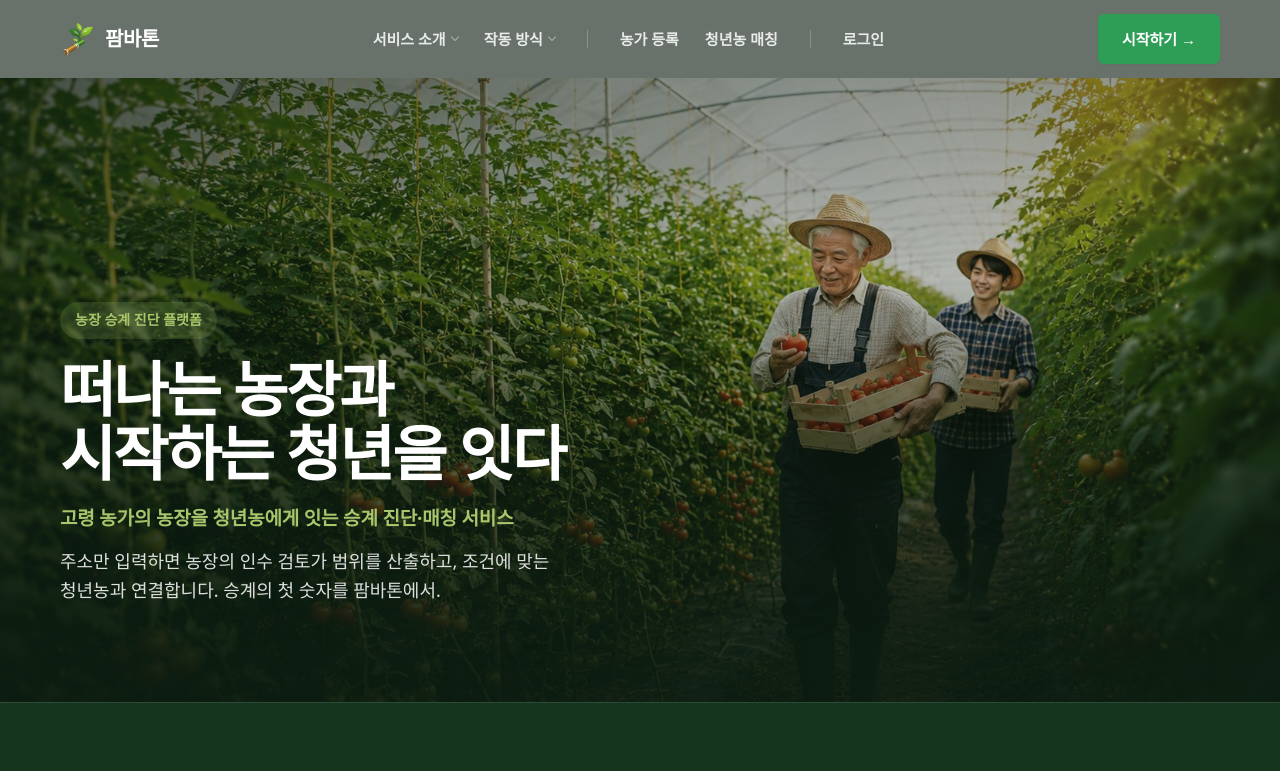
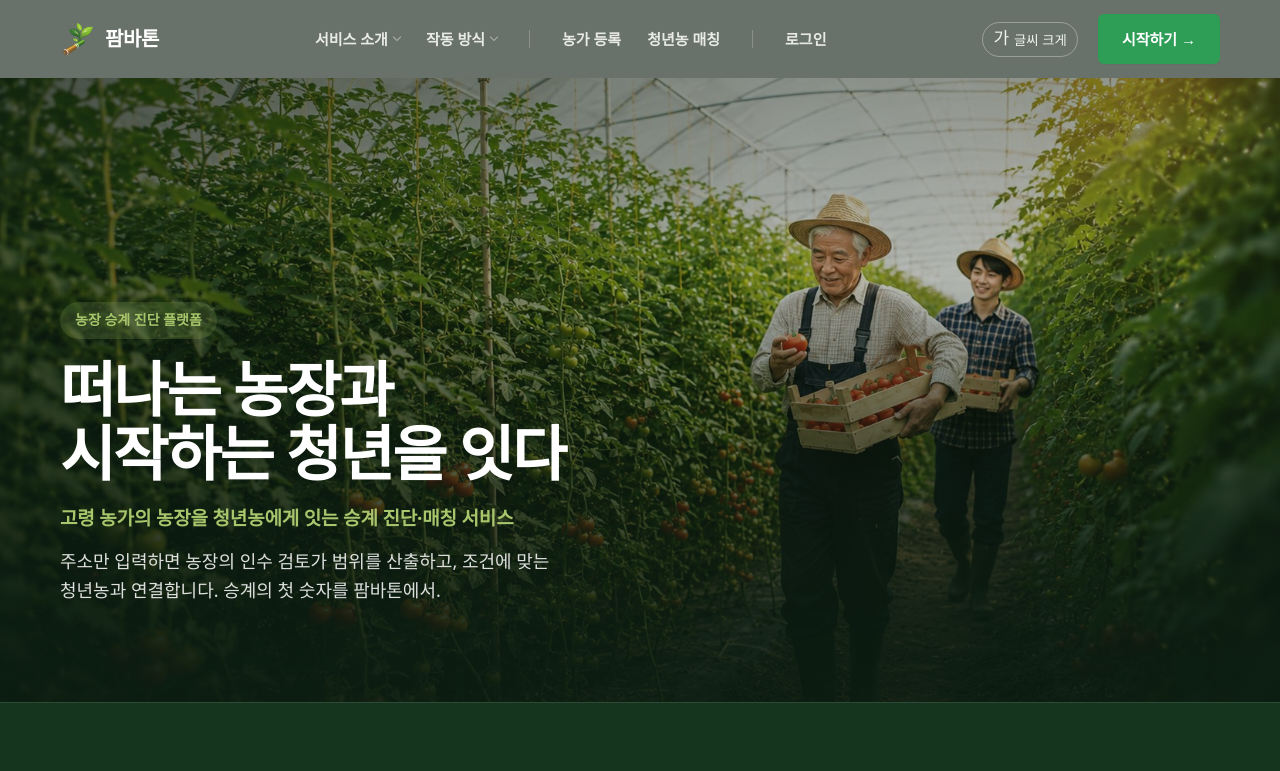
Before and after one commit to wjdgnsdl213/FarmBaton, a React (Vite) app in the folder frontend/: page / in a window 1280 px wide. Shown: the top 771 px of the page. Built offline with nearby package versions, Linux system fonts and the light colour scheme; no server answers; a web font is replaced by a local one.

Commit message:
[P4] 큰 글씨와 역할 재선택 설정

```diff
--- a/frontend/src/main.tsx
+++ b/frontend/src/main.tsx
@@ -12,6 +12,8 @@ import ProfilePage from './pages/ProfilePage'
 import { getToken, getRole, clearToken } from './api'
 import logoImg from './assets/logo.png'
 import './style.css'
+
+const LARGE_TEXT_KEY = 'fb_large_text'
 
 function RoleNotice({ requiredRole }: { requiredRole: 'FARMER' | 'YOUNG' }) {
   const roleLabel = requiredRole === 'FARMER' ? '농장주' : '청년농'
@@ -84,7 +86,7 @@ function NavLinks({ loc, activeSection, loggedIn, role, onLogout, onNavigate }:
   )
 }
 
-function Nav() {
+function Nav({ largeText, onToggleLargeText }: { largeText: boolean; onToggleLargeText: () => void }) {
   const loc = useLocation()
   const navigate = useNavigate()
   const loggedIn = !!getToken()
@@ -131,6 +133,16 @@ function Nav() {
           <NavLinks loc={loc} activeSection={activeSection} loggedIn={loggedIn} role={role} onLogout={logout} />
         </div>
         <div className="lp-nav-right">
+          <button
+            type="button"
+            className={`lp-text-size-toggle ${largeText ? 'active' : ''}`}
+            aria-pressed={largeText}
+            aria-label={largeText ? '큰 글씨 끄기' : '큰 글씨 켜기'}
+            onClick={onToggleLargeText}
+          >
+            <span aria-hidden="true">가</span>
+            <span className="lp-text-size-toggle-label">글씨 크게</span>
+          </button>
           {!loggedIn && <Link className="lp-pill lp-pill-warm" to="/">시작하기 →</Link>}
           <button
             className="lp-nav-burger"
@@ -148,6 +160,7 @@ function Nav() {
       {mobileOpen && (
         <div className="lp-nav-mobile-panel">
           <NavLinks loc={loc} activeSection={activeSection} loggedIn={loggedIn} role={role} onLogout={logout} onNavigate={() => setMobileOpen(false)} />
+          <Link to="/" onClick={() => setMobileOpen(false)}>처음 화면에서 역할 다시 고르기</Link>
         </div>
       )}
     </nav>
@@ -157,10 +170,16 @@ function Nav() {
 function App() {
   const loc = useLocation()
   const isWide = loc.pathname === '/' || loc.pathname === '/farmer' || loc.pathname === '/young' || loc.pathname === '/conversations'
+  const [largeText, setLargeText] = useState(() => localStorage.getItem(LARGE_TEXT_KEY) === 'true')
+
+  useEffect(() => {
+    document.documentElement.classList.toggle('large-text', largeText)
+    localStorage.setItem(LARGE_TEXT_KEY, String(largeText))
+  }, [largeText])
 
   return (
     <>
-      <Nav />
+      <Nav largeText={largeText} onToggleLargeText={() => setLargeText(value => !value)} />
       <main className={isWide ? 'main main-wide' : 'main'}>
         <Routes>
           <Route path="/" element={<LandingPage />} />
--- a/frontend/src/style.css
+++ b/frontend/src/style.css
@@ -25,13 +25,15 @@ html { scroll-behavior: smooth; }
   --radius-sm: 6px;
   --shadow: 0 1px 2px rgba(21,53,31,.04), 0 8px 24px rgba(21,53,31,.06);
   --shadow-sm: 0 1px 2px rgba(21,53,31,.05);
+  --base-font-size: 16px;
 }
+html.large-text { font-size: 118.75%; --base-font-size: 19px; }
 
 body {
   font-family: 'Pretendard', 'Apple SD Gothic Neo', system-ui, sans-serif;
   color: var(--ink);
   background: var(--cream);
-  font-size: 16px;
+  font-size: var(--base-font-size);
   line-height: 1.6;
   -webkit-font-smoothing: antialiased;
   word-break: keep-all;
@@ -610,6 +612,13 @@ textarea { resize: vertical; min-height: 60px; }
 }
 .lp-nav-inner { display: flex; align-items: center; justify-content: space-between; padding: 14px 20px; gap: 12px; }
 .lp-nav-right { display: flex; align-items: center; gap: 20px; }
+.lp-text-size-toggle {
+  display: inline-flex; align-items: center; gap: 5px; border: 1px solid rgba(255,255,255,.32);
+  border-radius: 999px; padding: 7px 10px; background: transparent; color: rgba(255,255,255,.9);
+  font: 700 13px/1 inherit; cursor: pointer;
+}
+.lp-text-size-toggle > span:first-child { font-size: 17px; line-height: .8; }
+.lp-text-size-toggle:hover, .lp-text-size-toggle.active { color: var(--green-deep); background: var(--lime); border-color: var(--lime); }
 .lp-nav-links { display: none; align-items: center; gap: 26px; }
 .lp-nav-links a { font-size: 15px; font-weight: 600; color: rgba(255,255,255,.85); text-decoration: none; white-space: nowrap; transition: color .15s; }
 .lp-nav-links a:hover { color: #fff; }
@@ -644,6 +653,17 @@ textarea { resize: vertical; min-height: 60px; }
 .lp-nav-mobile-panel .lp-nav-scroll { display: flex; }
 .lp-nav-mobile-panel .lp-nav-scroll::after { margin-left: auto; }
 .lp-nav-mobile-panel .lp-nav-divider { width: 100%; height: 1px; margin: 6px 0; background: rgba(255,255,255,.15); }
+
+/* 큰 글씨는 기기별 설정으로 저장한다. 고령 사용자가 주로 읽는 문구를 함께 키운다. */
+html.large-text .lp-nav-links a, html.large-text .lp-nav-mobile-panel a { font-size: 17px; }
+html.large-text .lp-hero-tagline { font-size: clamp(17px, 2.2vw, 21px); }
+html.large-text .lp-hero-lead { font-size: clamp(18px, 2.4vw, 21px); }
+html.large-text .lp-role-chooser-head h2 { font-size: clamp(31px, 5vw, 42px); }
+html.large-text .lp-role-card strong { font-size: 23px; }
+html.large-text .lp-feat-card h3 { font-size: 23px; }
+html.large-text .lp-feat-card p, html.large-text .lp-step-copy p { font-size: 17px; }
+html.large-text .hero h1 { font-size: 2.25rem; }
+html.large-text .hero p { font-size: 1.12rem; }
 .lp-hero-content { padding: 40px 0 52px; display: flex; flex-direction: column; gap: 26px; }
 .lp-hero h1 { font-size: clamp(38px, 8.5vw, 60px); line-height: 1.08; letter-spacing: -.035em; font-weight: 800; margin: 18px 0; text-wrap: balance; }
 .lp-hero-tagline { font-size: clamp(15px, 2vw, 19px); font-weight: 600; color: var(--lime); line-height: 1.5; letter-spacing: -.01em; margin-bottom: 14px; }
@@ -779,6 +799,11 @@ textarea { resize: vertical; min-height: 60px; }
   .form-row { grid-template-columns: 1fr; }
   .nav-link { padding: .5rem .8rem; font-size: .88rem; }
 }
+@media (max-width: 480px) {
+  .lp-nav-right { gap: 9px; }
+  .lp-text-size-toggle-label { display: none; }
+  .lp-text-size-toggle { width: 34px; height: 34px; justify-content: center; padding: 0; }
+}
 @media (min-width: 760px) {
   .lp-nav-links { display: flex; }
   .lp-nav-burger, .lp-nav-mobile-panel { display: none; }
```
